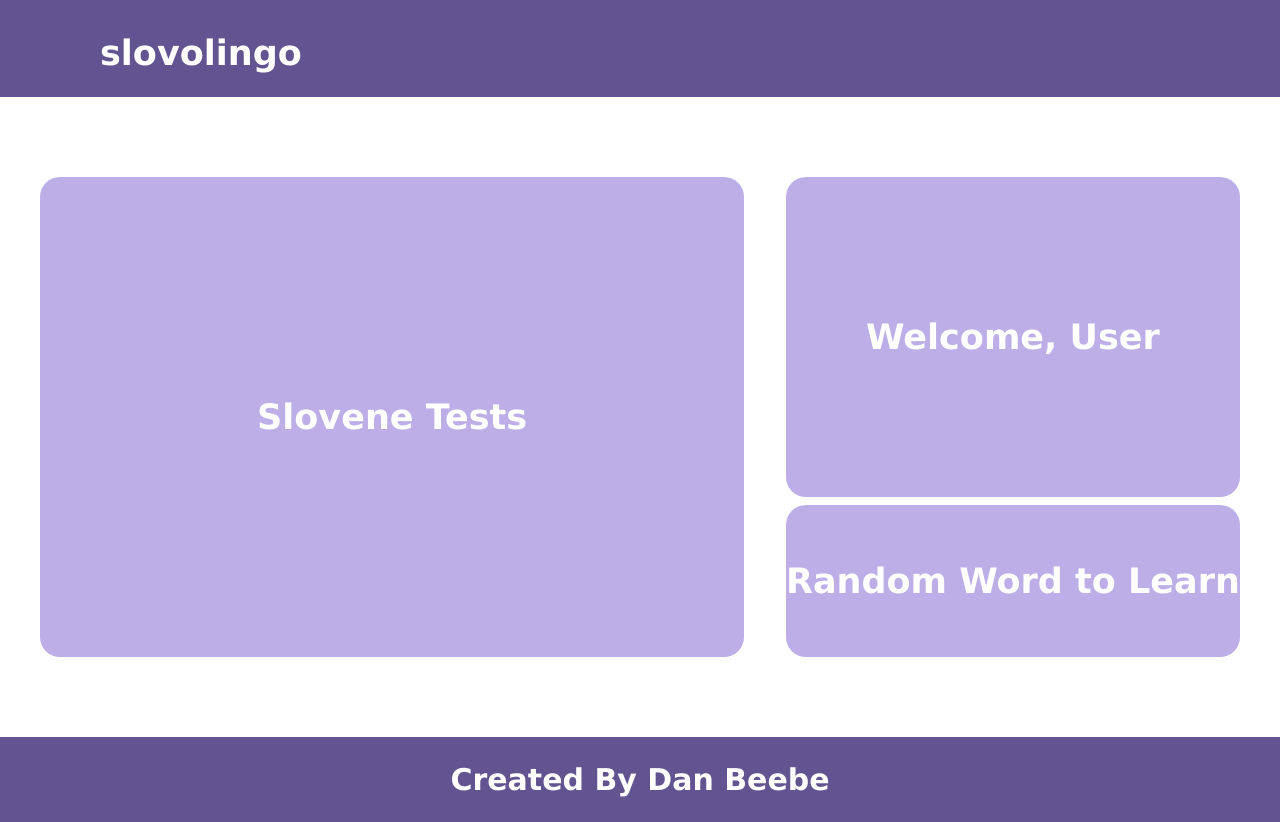
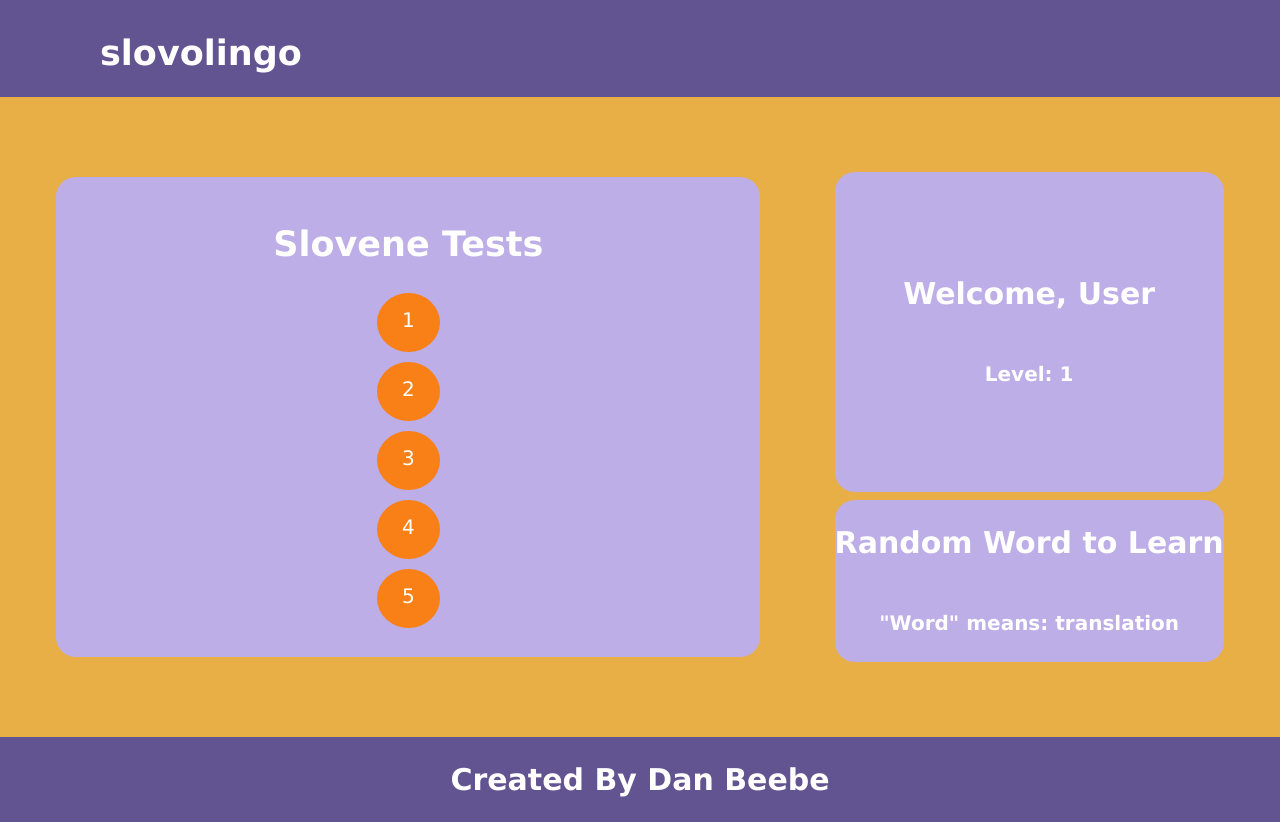
Before and after one commit to danielwbeebe/Slovene-Language-App, a React (Create React App) app in the folder client/: page /main in a window 1280 px wide. Built offline with nearby package versions, Linux system fonts and the light colour scheme.

Commit message:
edit styles for main page, include buttons for 5 quizzes

```diff
--- a/client/src/App.css
+++ b/client/src/App.css
@@ -233,7 +233,7 @@
   flex-direction: row;
   justify-content: space-around;
   align-items: center;
-  background-color: white;
+  background-color: #E8AF47;
   color: black;
 }
 
@@ -298,6 +298,18 @@
   margin-top: 1vh;
 }
 
+.quiz-entry {
+  border-radius: 50%;
+  background-color: #F88017;
+  font-size: 20px;
+  padding: 15px 25px 20px 25px;
+  margin: 5px 5px 5px 5px;
+}
+
+.quiz-entry:hover {
+  color: #F88017;
+  background-color: white;
+}
 
 /*font sizes*/
 h1 {
--- a/client/src/components/Main.jsx
+++ b/client/src/components/Main.jsx
@@ -15,14 +15,21 @@ const Main = () => {
       <div className="main-main">
         <div className="main-left">
           <h1>Slovene Tests</h1>
+          <div className="quiz-entry">1</div>
+          <div className="quiz-entry">2</div>
+          <div className="quiz-entry">3</div>
+          <div className="quiz-entry">4</div>
+          <div className="quiz-entry">5</div>
         </div>
 
         <div classname="main-right">
           <div className="main-upper-right">
-            <h1>Welcome, User</h1>
+            <h2>Welcome, User</h2>
+            <h4>Level: 1</h4>
           </div>
           <div className="main-lower-right">
-            <h1>Random Word to Learn</h1>
+            <h2>Random Word to Learn</h2>
+            <h4>"Word" means: translation</h4>
           </div>
         </div>
 
```
